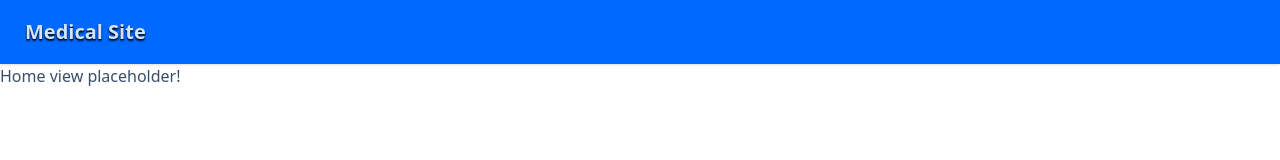
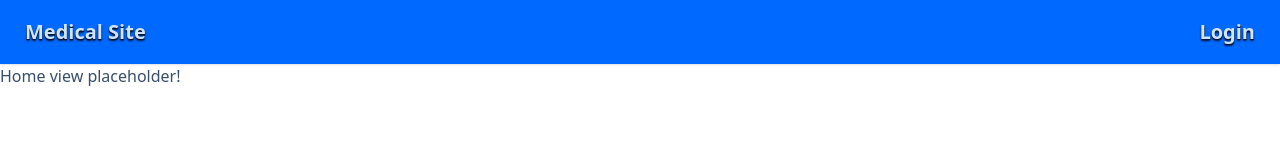
Before and after one commit to JosephMaltese/MedicalSite, a Vue app in the folder frontend/: page / in a window 1280 px wide. Shown: the top 160 px of the page. Built offline with nearby package versions, Linux system fonts and the light colour scheme.

Commit message:
Add login button

```diff
--- a/frontend/src/components/Navbar.vue
+++ b/frontend/src/components/Navbar.vue
@@ -1,13 +1,16 @@
 <script setup lang="ts">
+  import { RouterLink } from 'vue-router';
 </script>
 
 <template>
   <div class="navbar bg-primary shadow-sm">
     <div class="navbar-start">
-      <a class="btn btn-ghost hover:text-primary text-xl text-primary-content text-shadow-sm text-shadow-neutral" href=".">Medical Site</a>
+      <router-link to="/" class="btn btn-ghost hover:text-primary text-xl text-primary-content text-shadow-sm text-shadow-neutral">Medical Site</router-link>
     </div>
     <div class="navbar-center">
     </div>
-    <div class="navbar-end"></div>
+    <div class="navbar-end">
+      <router-link to="/login" class="btn btn-ghost hover:text-primary text-xl text-primary-content text-shadow-sm text-shadow-neutral">Login</router-link>
+    </div>
   </div>
 </template>
```
